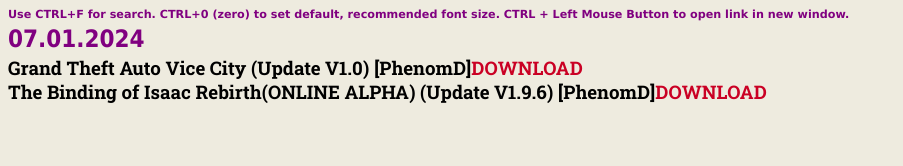
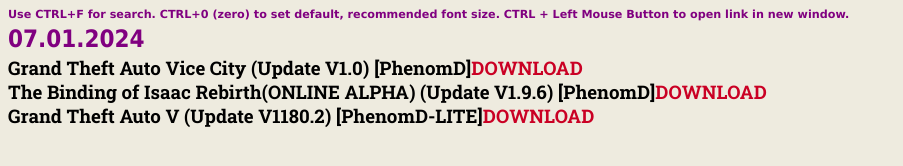
Before and after one commit to phenomd/phenomd.github.io, a plain HTML site: page index.html in a window 1280 px wide. Shown: the whole page, without its empty margins (0-903 px from the left). Drawn offline with Linux system fonts and the light colour scheme.

Commit message:
Update index.html

```diff
--- a/index.html
+++ b/index.html
@@ -31,6 +31,7 @@
 <h1>07.01.2024</h1>
 <h3>Grand Theft Auto Vice City (Update V1.0) [PhenomD]<a href="https://www.mediafire.com/file/19tt5j0g8igw6m7/Grand_Theft_Auto_Vice_City_V1.0.7z/file">DOWNLOAD</a></h3>
 <h3>The Binding of Isaac Rebirth(ONLINE ALPHA) (Update V1.9.6) [PhenomD]<a href="https://www.mediafire.com/file/g9ub7jh5jjq9yo1/The_Binding_of_Isaac_Rebirth%28ONLINE_ALPHA%29.7z/file">DOWNLOAD</a></h3>
+<h3>Grand Theft Auto V (Update V1180.2) [PhenomD-LITE]<a href="https://8p8yry-my.sharepoint.com/:u:/g/personal/wwwusad365e5_8p8yry_onmicrosoft_com/EZOSVHXGUUBHh_ulXwUQF04B3ieNWnRUtQVurA8TEBS_kg?e=p5D5vG">DOWNLOAD</a></h3>
 
 
 <br>
```
